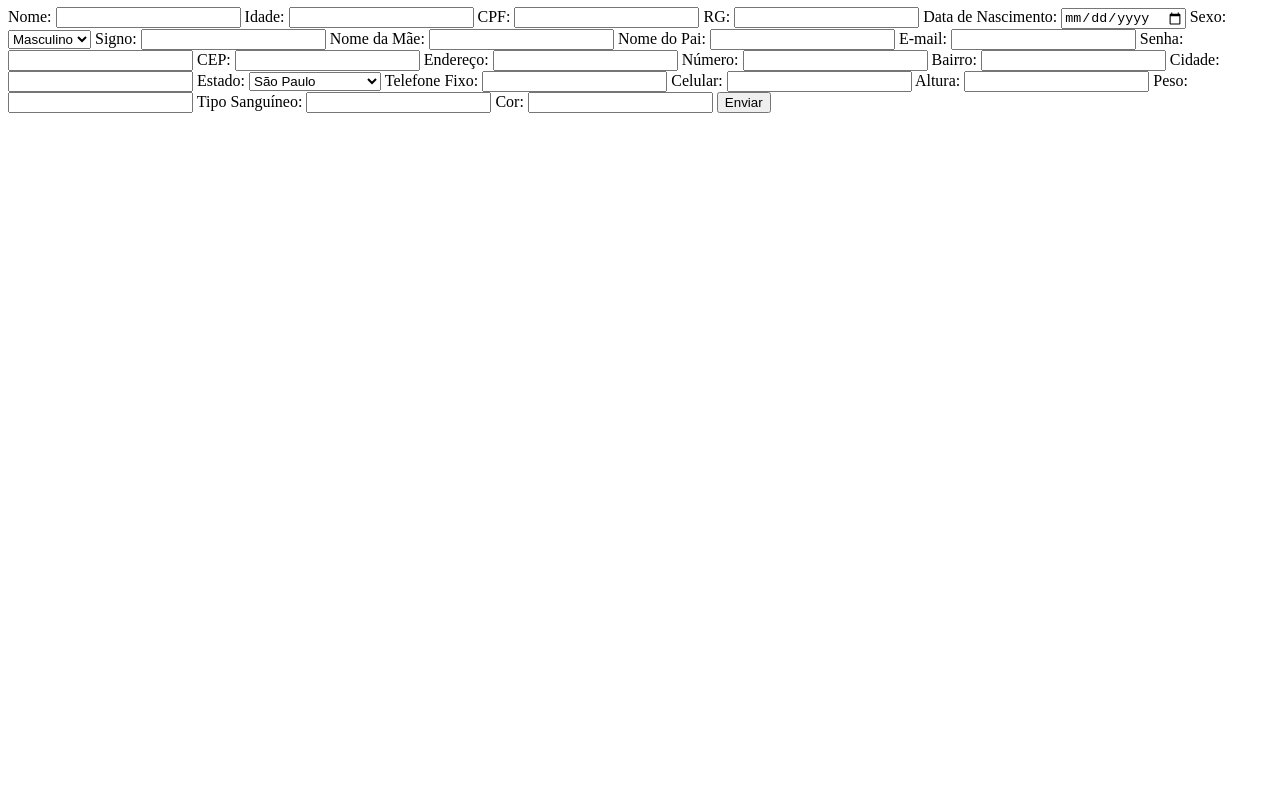
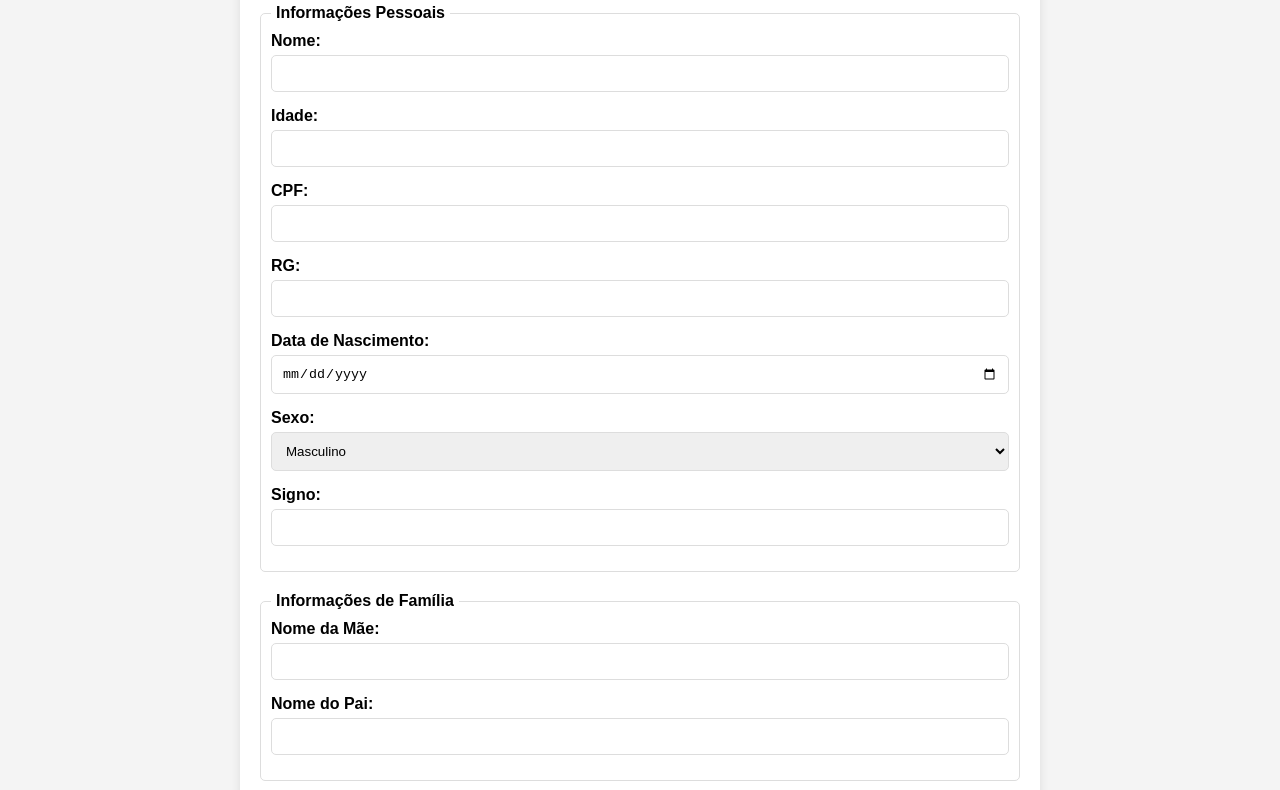
Before and after one commit to vtrmendessouza/user-register, a website: page src/front/index.html in a window 1280 px wide. Shown: the part 73-863 px from the top of the page. Before the commit the page ends 800 px from the top, so only its background shows below. Drawn offline with Linux system fonts and the light colour scheme.

Commit message:
front ok

```diff
--- a/src/front/index.html
+++ b/src/front/index.html
@@ -4,14 +4,18 @@
     <meta charset="UTF-8">
     <meta name="viewport" content="width=device-width, initial-scale=1.0">
     <title>Cadastro de Usuário</title>
-    <!-- Referência ao arquivo CSS externo -->
-    <link rel="stylesheet" href="styles.css">
+    <link rel="stylesheet" href="style.css">
 </head>
 <body>
 
+    <div class="container">
         <h1>Cadastro de Usuário</h1>
         <form id="formCadastro">
             <div id="errorMessages"></div>
+
+            <!-- Informações pessoais -->
+            <fieldset>
+                <legend>Informações Pessoais</legend>
                 <label for="nome">Nome:</label>
                 <input type="text" id="nome" name="nome" required>
 
@@ -36,19 +40,37 @@
 
                 <label for="signo">Signo:</label>
                 <input type="text" id="signo" name="signo" required>
+            </fieldset>
 
+            <!-- Família -->
+            <fieldset>
+                <legend>Informações de Família</legend>
                 <label for="mae">Nome da Mãe:</label>
                 <input type="text" id="mae" name="mae" required>
 
                 <label for="pai">Nome do Pai:</label>
                 <input type="text" id="pai" name="pai" required>
+            </fieldset>
 
+            <!-- Contato -->
+            <fieldset>
+                <legend>Contato</legend>
                 <label for="email">E-mail:</label>
                 <input type="email" id="email" name="email" required>
 
                 <label for="senha">Senha:</label>
                 <input type="password" id="senha" name="senha" required>
 
+                <label for="telefone_fixo">Telefone Fixo:</label>
+                <input type="text" id="telefone_fixo" name="telefone_fixo" required>
+
+                <label for="celular">Celular:</label>
+                <input type="text" id="celular" name="celular" required>
+            </fieldset>
+
+            <!-- Endereço -->
+            <fieldset>
+                <legend>Endereço</legend>
                 <label for="cep">CEP:</label>
                 <input type="text" id="cep" name="cep" required>
 
@@ -66,19 +88,39 @@
 
                 <label for="estado">Estado:</label>
                 <select id="estado" name="estado" required>
+                    <option value="AC">Acre</option>
+                    <option value="AL">Alagoas</option>
+                    <option value="AP">Amapá</option>
+                    <option value="AM">Amazonas</option>
+                    <option value="BA">Bahia</option>
+                    <option value="CE">Ceará</option>
+                    <option value="DF">Distrito Federal</option>
+                    <option value="ES">Espírito Santo</option>
+                    <option value="GO">Goiás</option>
+                    <option value="MA">Maranhão</option>
+                    <option value="MT">Mato Grosso</option>
+                    <option value="MS">Mato Grosso do Sul</option>
+                    <option value="MG">Minas Gerais</option>
+                    <option value="PA">Pará</option>
+                    <option value="PB">Paraíba</option>
+                    <option value="PR">Paraná</option>
+                    <option value="PE">Pernambuco</option>
+                    <option value="PI">Piauí</option>
+                    <option value="RJ">Rio de Janeiro</option>
+                    <option value="RN">Rio Grande do Norte</option>
+                    <option value="RS">Rio Grande do Sul</option>
+                    <option value="RO">Rondônia</option>
+                    <option value="RR">Roraima</option>
+                    <option value="SC">Santa Catarina</option>
                     <option value="SP">São Paulo</option>
-            <option value="RJ">Rio de Janeiro</option>
-            <option value="MG">Minas Gerais</option>
-            <option value="RS">Rio Grande do Sul</option>
-            <!-- Adicione outros estados conforme necessário -->
+                    <option value="SE">Sergipe</option>
+                    <option value="TO">Tocantins</option>
                 </select>
+            </fieldset>
 
-        <label for="telefone_fixo">Telefone Fixo:</label>
-        <input type="text" id="telefone_fixo" name="telefone_fixo" required>
-
-        <label for="celular">Celular:</label>
-        <input type="text" id="celular" name="celular" required>
-
+            <!-- Saúde -->
+            <fieldset>
+                <legend>Saúde</legend>
                 <label for="altura">Altura:</label>
                 <input type="number" step="0.01" id="altura" name="altura" required>
 
@@ -90,11 +132,12 @@
 
                 <label for="cor">Cor:</label>
                 <input type="text" id="cor" name="cor" required>
+            </fieldset>
 
             <button type="submit">Enviar</button>
         </form>
+    </div>
 
-    <!-- Referência ao arquivo JavaScript externo -->
     <script src="script.js"></script>
 
 </body>
--- a/src/front/style.css
+++ b/src/front/style.css
@@ -1,59 +1,74 @@
-/* Estilo geral do body */
+/* Resetando alguns estilos */
+* {
+    margin: 0;
+    padding: 0;
+    box-sizing: border-box;
+}
+
+/* Layout */
 body {
     font-family: Arial, sans-serif;
-    margin: 0;
-    padding: 20px;
     background-color: #f4f4f4;
+    display: flex;
+    justify-content: center;
+    align-items: center;
+    min-height: 100vh;
 }
 
-/* Título */
-h1 {
-    color: #333;
-}
-
-/* Estilo do formulário */
-form {
-    max-width: 600px;
-    margin: 0 auto;
+.container {
     background-color: #fff;
     padding: 20px;
     border-radius: 8px;
-    box-shadow: 0 2px 10px rgba(0, 0, 0, 0.1);
+    box-shadow: 0 0 10px rgba(0, 0, 0, 0.1);
+    width: 100%;
+    max-width: 800px; /* Largura aumentada */
 }
 
-/* Estilo dos labels */
+h1 {
+    text-align: center;
+    margin-bottom: 20px;
+}
+
+form {
+    display: flex;
+    flex-direction: column;
+}
+
+fieldset {
+    border: 1px solid #ddd;
+    padding: 10px;
+    margin-bottom: 20px;
+    border-radius: 5px;
+}
+
+legend {
+    font-weight: bold;
+    padding: 0 5px;
+}
+
 label {
-    display: block;
-    margin-bottom: 8px;
+    margin: 5px 0;
     font-weight: bold;
 }
 
-/* Estilo dos inputs e selects */
 input, select {
-    width: 100%;
-    padding: 8px;
-    margin-bottom: 10px;
+    width: 100%; /* Garantir que os campos ocupem toda a largura */
+    padding: 10px;
+    margin: 5px 0 15px 0;
     border: 1px solid #ddd;
-    border-radius: 4px;
+    border-radius: 5px;
 }
 
-/* Estilo do botão */
 button {
-    padding: 10px 20px;
-    background-color: #007bff;
-    color: #fff;
+    padding: 10px;
+    background-color: #4CAF50;
+    color: white;
     border: none;
-    border-radius: 4px;
+    border-radius: 5px;
     cursor: pointer;
+    font-size: 16px;
 }
 
 button:hover {
-    background-color: #0056b3;
+    background-color: #45a049;
 }
-
-/* Estilo das mensagens de erro */
-.error {
-    color: red;
-    font-size: 14px;
-    margin-bottom: 10px;
-}
```
Lines whose indentation alone changed are shown as unchanged.
